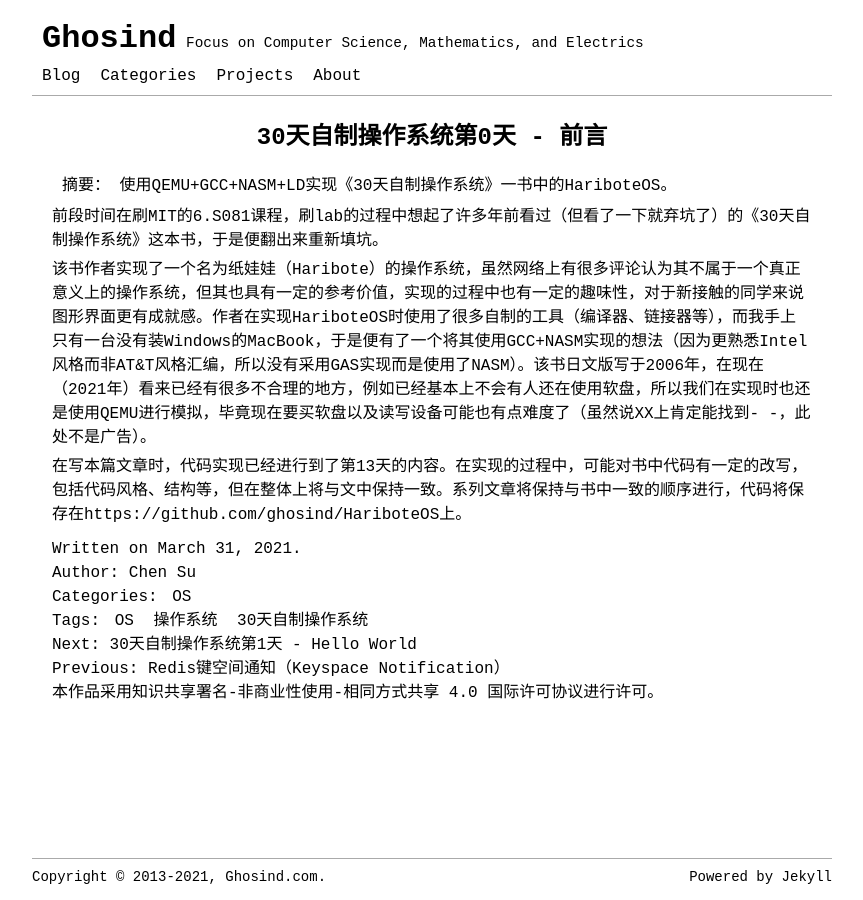
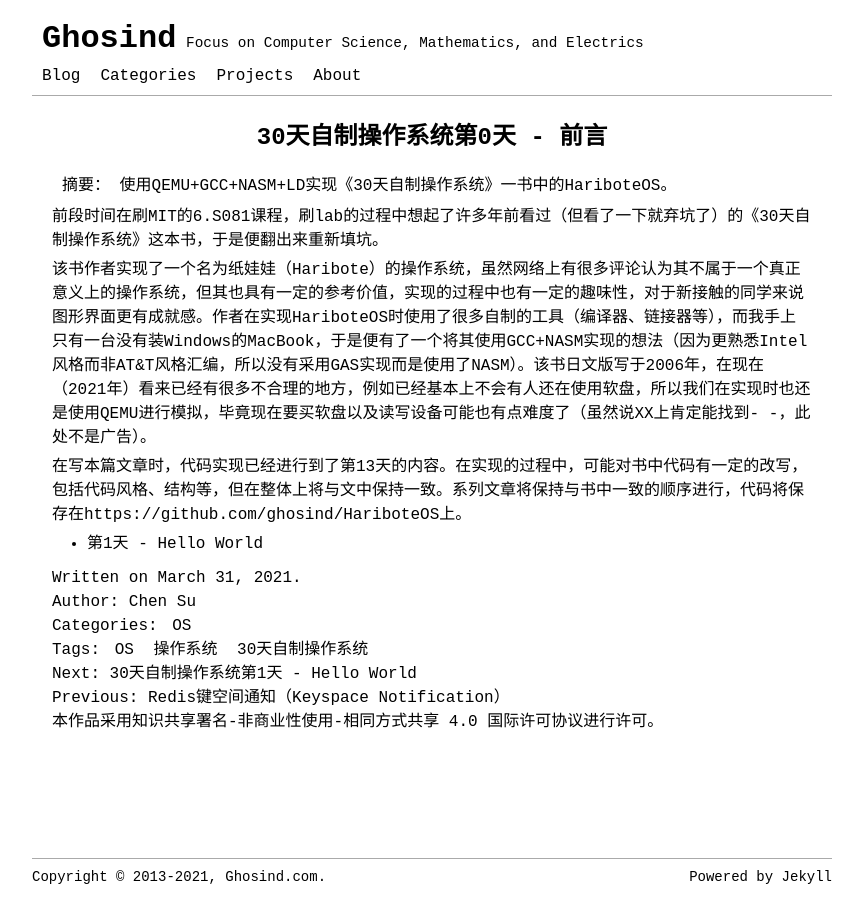
Before and after one commit to ghosind/ghosind.github.io, a Jekyll site: the page built from _posts/os/2021-03-31-hariboteos-0.md, in a window 1280 px wide. Shown: the whole page, without its empty margins (208-1071 px from the left). Built offline with Jekyll 4.4.1, drawn with Linux system fonts in a browser that asks for light colours; comment, search, counter and statistics services are not loaded.

Commit message:
Update toc of hariboteos post.

```diff
--- a/_posts/os/2021-03-31-hariboteos-0.md
+++ b/_posts/os/2021-03-31-hariboteos-0.md
@@ -12,3 +12,5 @@ excerpt: 使用QEMU+GCC+NASM+LD实现《30天自制操作系统》一书中的Ha
 该书作者实现了一个名为纸娃娃（Haribote）的操作系统，虽然网络上有很多评论认为其不属于一个真正意义上的操作系统，但其也具有一定的参考价值，实现的过程中也有一定的趣味性，对于新接触的同学来说图形界面更有成就感。作者在实现HariboteOS时使用了很多自制的工具（编译器、链接器等），而我手上只有一台没有装Windows的MacBook，于是便有了一个将其使用GCC+NASM实现的想法（因为更熟悉Intel风格而非AT&T风格汇编，所以没有采用GAS实现而是使用了NASM）。该书日文版写于2006年，在现在（2021年）看来已经有很多不合理的地方，例如已经基本上不会有人还在使用软盘，所以我们在实现时也还是使用QEMU进行模拟，毕竟现在要买软盘以及读写设备可能也有点难度了（虽然说XX上肯定能找到- -，此处不是广告）。
 
 在写本篇文章时，代码实现已经进行到了第13天的内容。在实现的过程中，可能对书中代码有一定的改写，包括代码风格、结构等，但在整体上将与文中保持一致。系列文章将保持与书中一致的顺序进行，代码将保存在[https://github.com/ghosind/HariboteOS](https://github.com/ghosind/HariboteOS)上。
+
+- [第1天 - Hello World](https://www.ghosind.com/2021/04/28/hariboteos-1)
```
